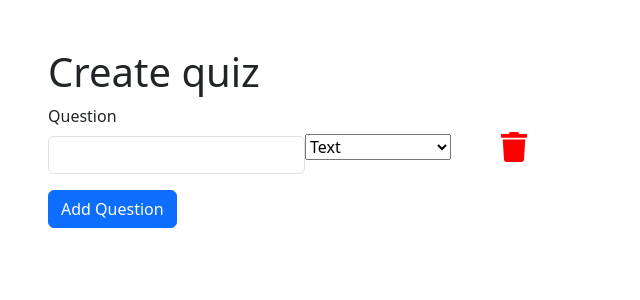
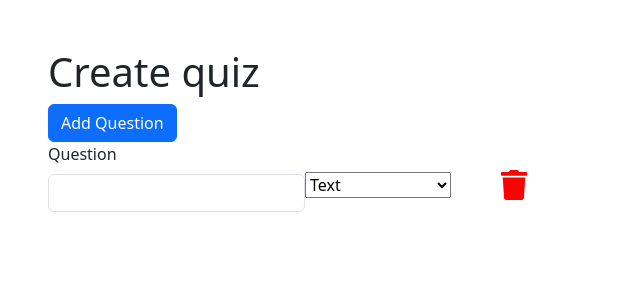
Before and after one commit to m1liaron/questionnaire-builder, a React (Vite) app in the folder frontend/: page /create-quiz in a window 1280 px wide. Shown: the top 300 px of the page, without its empty margins (0-640 px from the left). Built offline with nearby package versions, Linux system fonts and the light colour scheme.

Commit message:
feat: separete in different files

```diff
--- /dev/null
+++ b/frontend/src/components/QuestionList/QuestionList.jsx
@@ -0,0 +1,49 @@
+import {useState} from "react";
+import {FaTrash} from "react-icons/fa";
+
+const QuestionList = () => {
+    const [questions, setQuestions] = useState([{
+        id: 1,
+        question: 'Question 1',
+        type: 'Text'
+    }]);
+
+    const handleAddQuestion = () => {
+        setQuestions((prevState) => [...prevState, {
+            id: questions.length + 1,
+            question: `Question ${questions.length + 1}`,
+            type: 'Text'
+        }])
+    }
+
+    const handleRemoveQuestion = (id) => {
+        setQuestions(prevState =>  prevState.filter(question => question.id !== id))
+    }
+
+    return (
+        <form>
+            <button type="button" className="btn btn-primary" onClick={handleAddQuestion}>Add Question</button>
+            <div>
+                {questions?.map((question) => (
+                    <div key={question.id} className="d-flex align-items-center gap-5">
+                        <div className="d-flex align-items-center">
+                            <div className="mb-3">
+                                <label htmlFor="exampleInputEmail1" className="form-label">Question</label>
+                                <input type="text" className="form-control" id="exampleInputEmail1"/>
+                            </div>
+                            <select name="type">
+                                <option value="text">Text</option>
+                                <option value="single choice">Single Choice</option>
+                                <option value="multiple choices">Multiple Choices</option>
+                            </select>
+                        </div>
+                        <FaTrash size={30} color="red" cursor="pointer"
+                                 onClick={() => handleRemoveQuestion(question.id)}/>
+                    </div>
+                ))}
+            </div>
+        </form>
+    )
+}
+
+export {QuestionList};
--- a/frontend/src/pages/CreateQuizPage/CreateQuizPage.jsx
+++ b/frontend/src/pages/CreateQuizPage/CreateQuizPage.jsx
@@ -1,27 +1,11 @@
-import { FaTrash } from "react-icons/fa";
+import {QuestionList} from "../../components/QuestionList/QuestionList.jsx";
 
 const CreateQuizPage = () => {
     return (
         <div className="p-5">
             <h1>Create quiz</h1>
 
-            <form>
-                <div className="d-flex align-items-center gap-5">
-                    <div className="d-flex align-items-center">
-                        <div className="mb-3">
-                            <label htmlFor="exampleInputEmail1" className="form-label">Question</label>
-                            <input type="text" className="form-control" id="exampleInputEmail1"/>
-                        </div>
-                        <select name="cars" id="cars">
-                            <option value="text">Text</option>
-                            <option value="single choice">Single Choice</option>
-                            <option value="multiple choices">Multiple Choices</option>
-                        </select>
-                    </div>
-                    <FaTrash size={30} color="red" cursor="pointer"/>
-                </div>
-                <button type="submit" className="btn btn-primary">Add Question</button>
-            </form>
+            <QuestionList/>
         </div>
     );
 }
```
Also changed, not shown: frontend/src/components/QuestionItem/QuestionItem.jsx (added, +10 -0 lines).
